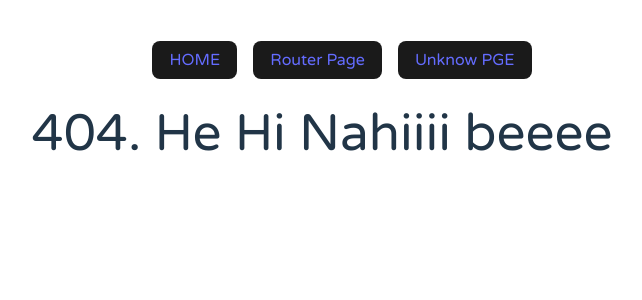
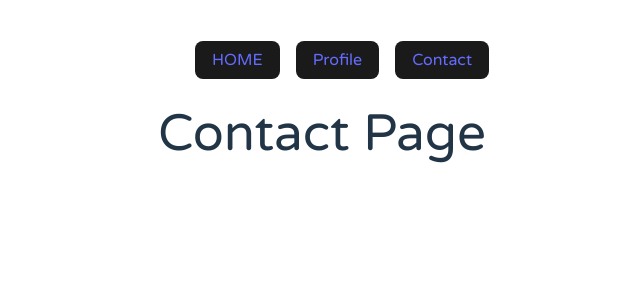
Before and after one commit to patelharsh9797/React_with_Pedro, a React (Vite) app: page /contact in a window 1280 px wide. Before the commit this address had no page. Shown: the top 300 px of the page, without its empty margins (318-960 px from the left). Built offline with nearby package versions, Linux system fonts and the light colour scheme.

Commit message:
ContextApi

```diff
--- a/src/App.jsx
+++ b/src/App.jsx
@@ -3,6 +3,8 @@ import styles from "./App.module.css";
 // TODO pages
 // import CRUD from "./pages/CRUD";
 import ReactRouterDOM from "./pages/ReactRouterDOM";
+import PropsDrilling from "./pages/PropsDrilling";
+import ContextApi from "./pages/ContextApi";
 
 // TODO Components
 // import JSX_Comp_Props from "./components/JSX_Comp_Props";
@@ -10,7 +12,7 @@ import ReactRouterDOM from "./pages/ReactRouterDOM";
 // import Lists from "./components/Lists";
 // import State from "./components/State";
 // import LifeCycle from "./components/LifeCycle";
-import FetchApi from "./components/FetchApi";
+// import FetchApi from "./components/FetchApi";
 
 function App() {
   return (
@@ -39,8 +41,12 @@ function App() {
       {/* Fetching Api
       <FetchApi /> */}
 
-      {/* React Router Dom */}
-      <ReactRouterDOM />
+      {/* React Router Dom
+      <ReactRouterDOM />*/}
+
+      {/* Context Api */}
+      {/* <PropsDrilling /> */}
+      <ContextApi />
     </div>
   );
 }
--- /dev/null
+++ b/src/components/NavBar.jsx
@@ -0,0 +1,29 @@
+import React from "react";
+import { Link } from "react-router-dom";
+
+const NavBar = ({ username }) => {
+  return (
+    <nav>
+      {username && <h2>UserName : {username}</h2>}
+      <ul>
+        <li>
+          <Link to="/home" className="btn">
+            HOME
+          </Link>
+        </li>
+        <li>
+          <Link to="/profile" className="btn">
+            Profile
+          </Link>
+        </li>
+        <li>
+          <Link to="/contact" className="btn">
+            Contact
+          </Link>
+        </li>
+      </ul>
+    </nav>
+  );
+};
+
+export default NavBar;
--- a/src/main.jsx
+++ b/src/main.jsx
@@ -3,8 +3,12 @@ import ReactDOM from "react-dom/client";
 import App from "./App";
 import "./index.css";
 
+import { BrowserRouter } from "react-router-dom";
+
 ReactDOM.createRoot(document.getElementById("root")).render(
   <React.StrictMode>
-    <App />
+    <BrowserRouter>
+      <App />
+    </BrowserRouter>
   </React.StrictMode>
 );
--- /dev/null
+++ b/src/pages/ContextApi.jsx
@@ -0,0 +1,69 @@
+import React, { useState, createContext, useContext } from "react";
+import { Routes, Route } from "react-router-dom";
+import NavBar from "../components/NavBar";
+
+// TODO: ContextApi
+
+export const AppContext = createContext();
+
+// TODO: Main Component
+const ContextApi = () => {
+  const [username, setUsername] = useState("Harsh");
+  return (
+    <AppContext.Provider value={{ username, setUsername }}>
+      <NavBar />
+
+      <Routes>
+        <Route path="/" exact element={<Home />} />
+        <Route path="/home" exact element={<Home />} />
+        <Route path="/profile" element={<Profile />} />
+        <Route path="/contact" element={<Contact />} />
+      </Routes>
+    </AppContext.Provider>
+  );
+};
+
+// TODO Custom Components
+const Home = () => {
+  const { username } = useContext(AppContext);
+  return (
+    <h1>
+      Home <span>{username}</span>
+    </h1>
+  );
+};
+const Profile = () => {
+  const { username } = useContext(AppContext);
+
+  return (
+    <>
+      <h1>Profile Page : {username}</h1>
+      <ChangeUser />
+    </>
+  );
+};
+
+const Contact = () => {
+  return (
+    <>
+      <h1>Contact Page</h1>
+    </>
+  );
+};
+
+const ChangeUser = () => {
+  const { setUsername } = useContext(AppContext);
+
+  return (
+    <div>
+      <input
+        type="text"
+        name="userName"
+        id="userName"
+        // onChange={(e) => setUsername(e.target.value)}
+      />
+      <button onClick={() => setUsername(userName.value)}>Change User</button>
+    </div>
+  );
+};
+export default ContextApi;
--- /dev/null
+++ b/src/pages/PropsDrilling.jsx
@@ -0,0 +1,56 @@
+import React, { useState } from "react";
+import { Routes, Route } from "react-router-dom";
+import NavBar from "../components/NavBar";
+
+const PropsDrilling = () => {
+  const [username, setUsername] = useState("Harsh");
+  return (
+    <>
+      <NavBar username={username} />
+
+      <Routes>
+        <Route path="/" exact element={<h1>Home</h1>} />
+        <Route path="/home" exact element={<h1>Home</h1>} />
+        <Route
+          path="/profile"
+          element={<Profile username={username} setUsername={setUsername} />}
+        />
+        <Route path="/contact" element={<Contact />} />
+      </Routes>
+    </>
+  );
+};
+
+// TODO Custom Cumponetns
+
+const Profile = (props) => {
+  return (
+    <>
+      <h1>Profile Page {props.username && <span>{props.username}</span>}</h1>
+      <ChangeUser setUsername={props.setUsername} />
+    </>
+  );
+};
+
+const Contact = () => {
+  return (
+    <>
+      <h1>Contact Page</h1>
+    </>
+  );
+};
+
+const ChangeUser = ({ setUsername }) => {
+  return (
+    <div>
+      <input
+        type="text"
+        name="userName"
+        id="userName"
+        // onChange={(e) => setUsername(e.target.value)}
+      />
+      <button onClick={() => setUsername(userName.value)}>Change User</button>
+    </div>
+  );
+};
+export default PropsDrilling;
--- a/src/pages/ReactRouterDOM.jsx
+++ b/src/pages/ReactRouterDOM.jsx
@@ -1,53 +1,21 @@
 import React from "react";
-import { BrowserRouter as Router, Routes, Route, Link } from "react-router-dom";
+import { BrowserRouter as Router, Routes, Route } from "react-router-dom";
+
+import NavBar from "../components/NavBar";
 
 const ReactRouterDOM = () => {
   return (
     <div>
-      <Router>
-        <NavBar />
+      <NavBar />
 
-        <Routes>
-          <Route path="/" exact element={<Home />} />
-          <Route path="/home" exact element={<Home />} />
-          <Route path="/route" element={<h1>ROUTE DESIGN</h1>} />
-          <Route path="*" element={<h1>404. He Hi Nahiiii beeee</h1>} />
-        </Routes>
-      </Router>
+      <Routes>
+        <Route path="/" exact element={<h1>Home</h1>} />
+        <Route path="/home" exact element={<h1>Home</h1>} />
+        <Route path="/route" element={<h1>ROUTE DESIGN</h1>} />
+        <Route path="*" element={<h1>404. He Hi Nahiiii beeee</h1>} />
+      </Routes>
     </div>
   );
 };
 
-// TODO Custom Components
-const NavBar = () => {
-  return (
-    <nav>
-      <ul>
-        <li>
-          <Link to="/home" className="btn">
-            HOME
-          </Link>
-        </li>
-        <li>
-          <Link to="/route" className="btn">
-            Router Page
-          </Link>
-        </li>
-        <li>
-          <Link to="/homeeee" className="btn">
-            Unknow PGE
-          </Link>
-        </li>
-      </ul>
-    </nav>
-  );
-};
-const Home = () => {
-  return (
-    <>
-      <h1>Home</h1>
-    </>
-  );
-};
-
 export default ReactRouterDOM;
```
